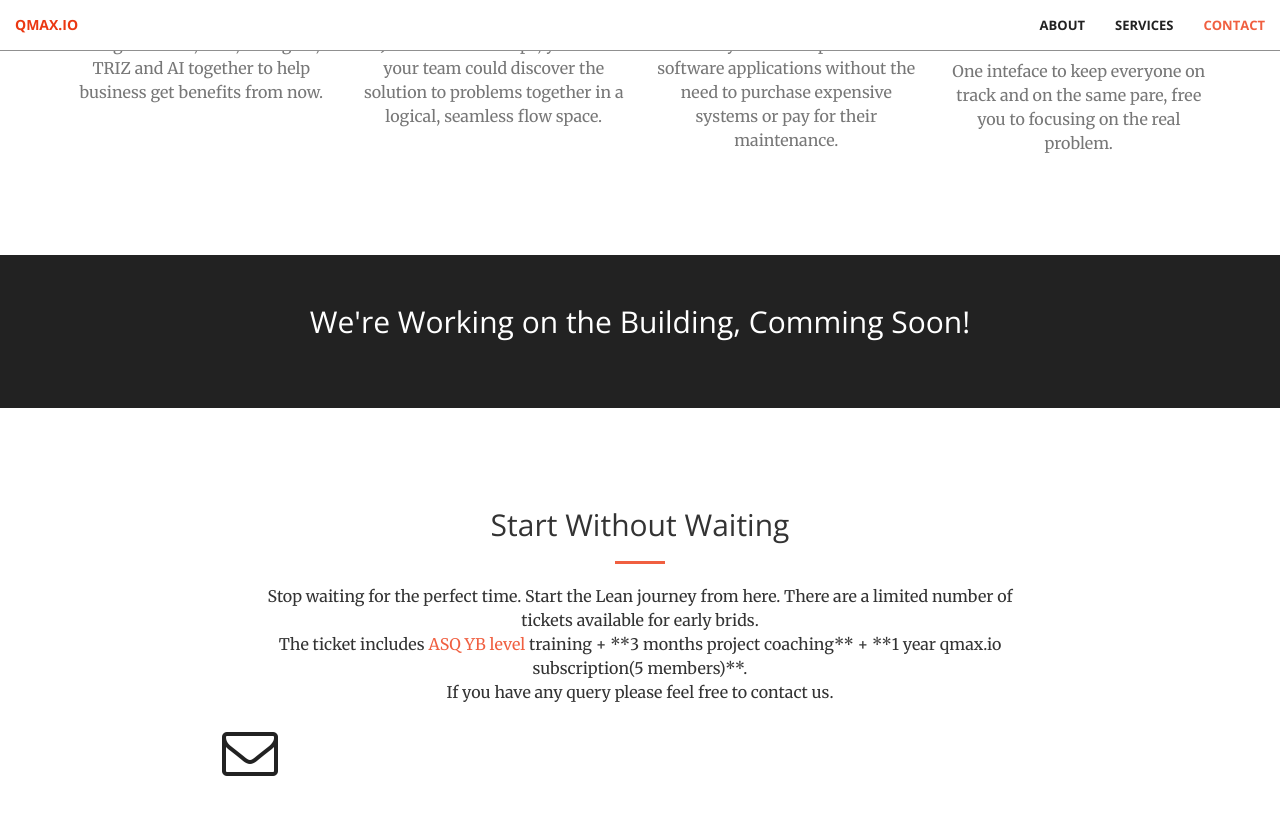
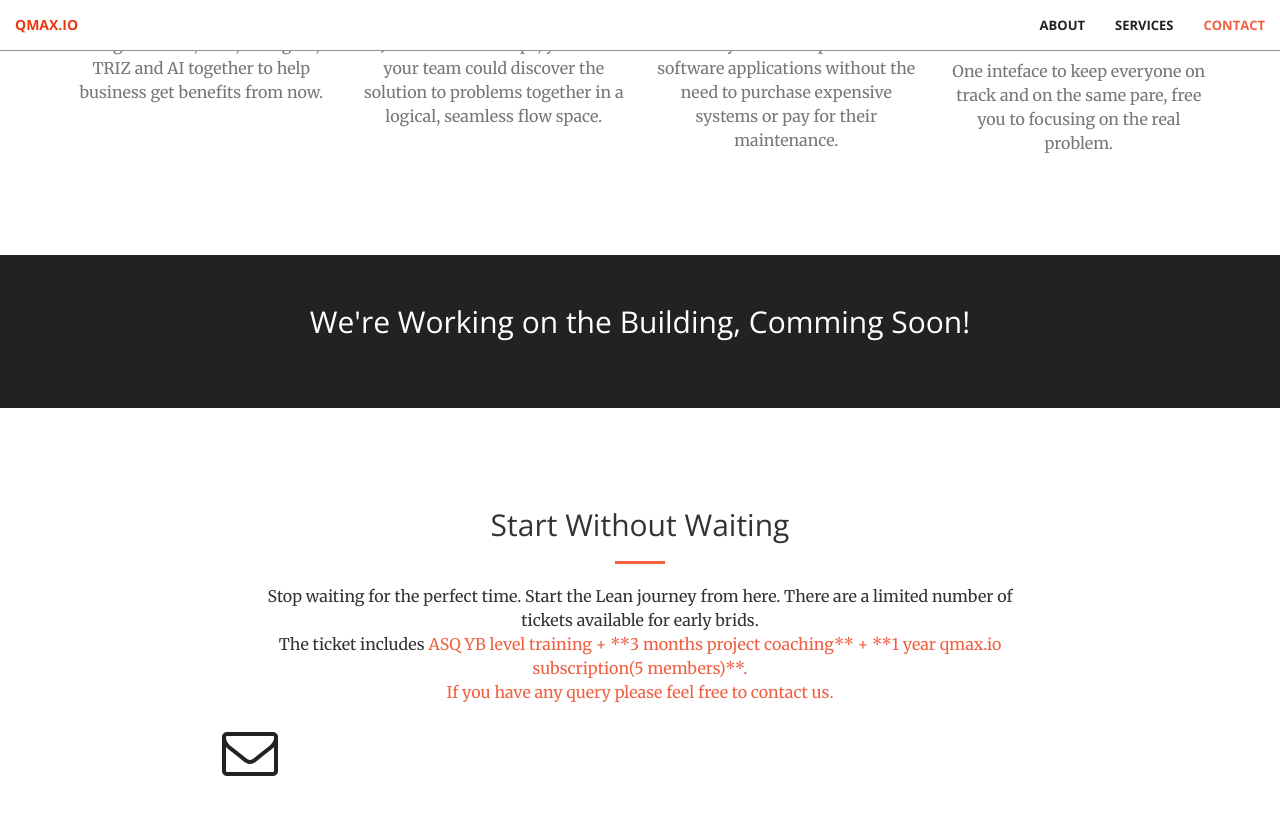
Before and after one commit to davidwei33li/kk33, a Jekyll site: the page built from index.html, in a window 1280 px wide and 900 px high, scrolled down 1570 px. Shown: the top 815 px of the window. Built offline with Jekyll 4.4.1, drawn with Linux system fonts in a browser that asks for light colours; part of the change alters nothing that is shown.

```diff
--- a/_includes/contact.html
+++ b/_includes/contact.html
@@ -5,7 +5,7 @@
                 <h2 class="section-heading">Start Without Waiting</h2>
                 <hr class="primary">
                 <p>Stop waiting for the perfect time. Start the Lean journey from here. There are a limited number of tickets available for early brids. <br>
-                    The ticket includes <a href="https://asq.org/cert/resource/pdf/certification/SSYB%20BOK-final.pdf"> ASQ YB level </a> training +
+                    The ticket includes <a href="https://asq.org/cert/resource/pdf/certification/SSYB%20BOK-final.pdf"> ASQ YB level training +
                     **3 months project coaching** +
                     **1 year qmax.io subscription(5 members)**.
                     <br> If you have any query please feel free to contact us. </p>
```
